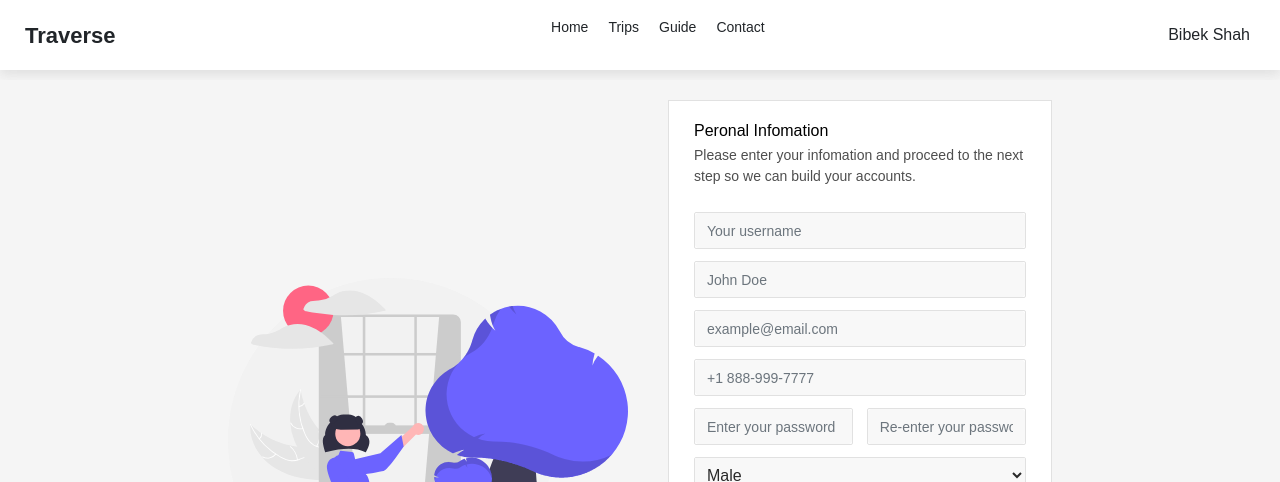
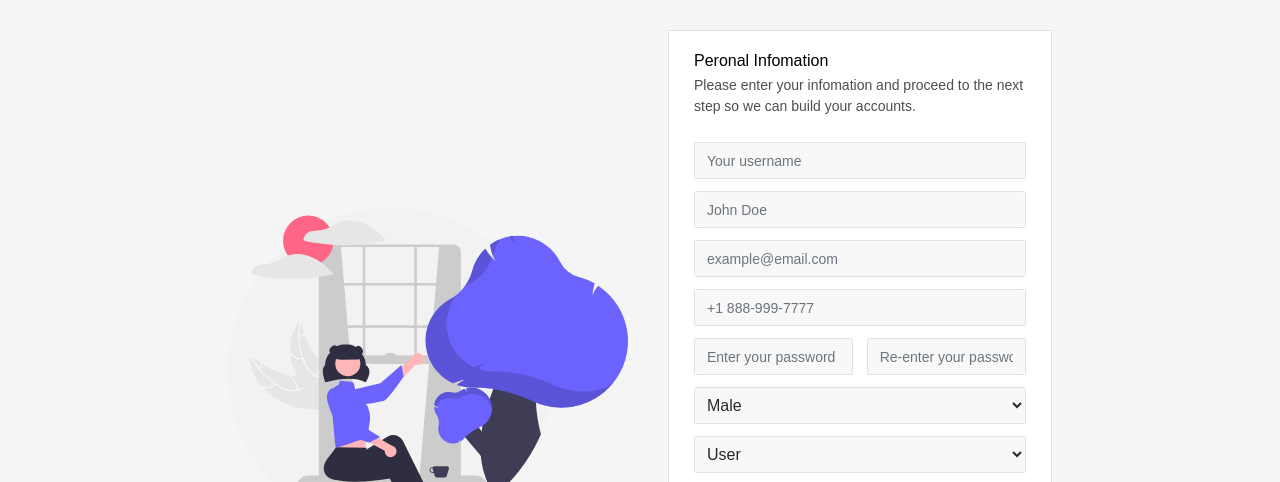
Before and after one commit to SearchMyTrip/Raw-Frontend, a plain HTML site: page signup/signup.html in a window 1280 px wide. Shown: the top 482 px of the page. Drawn offline with nearby package versions, Linux system fonts and the light colour scheme.

Commit message:
Update signup.html

```diff
--- a/signup/signup.html
+++ b/signup/signup.html
@@ -6,7 +6,7 @@
     <title>form-v1 by Colorlib</title>
     <!-- Mobile Specific Metas -->
     <meta name="viewport" content="width=device-width, initial-scale=1, maximum-scale=1">
-    <link rel="stylesheet" href="header.css">
+
     <link href="https://cdn.jsdelivr.net/npm/bootstrap@5.1.3/dist/css/bootstrap.min.css" rel="stylesheet">
     <link rel="stylesheet" href="https://cdn.jsdelivr.net/npm/bootstrap-icons@1.7.2/font/bootstrap-icons.css">
 </head>
@@ -195,19 +195,6 @@
         }
     </style>
 
-    <div class="header">
-        <div class="logo">Traverse</div>
-        <div class="center">
-            <ul>
-                <li class="header-items">Home</li>
-                <li class="header-items">Trips</li>
-                <li class="header-items">Guide</li>
-                <li class="header-items">Contact</li>
-            </ul>
-        </div>
-        <div class="profile">Bibek Shah</div>
-    </div>
-
     <div class="signup-form-main-wrapper">
         <div class="img-container">
             <img src="signup-art.svg" alt="signup art">
```
